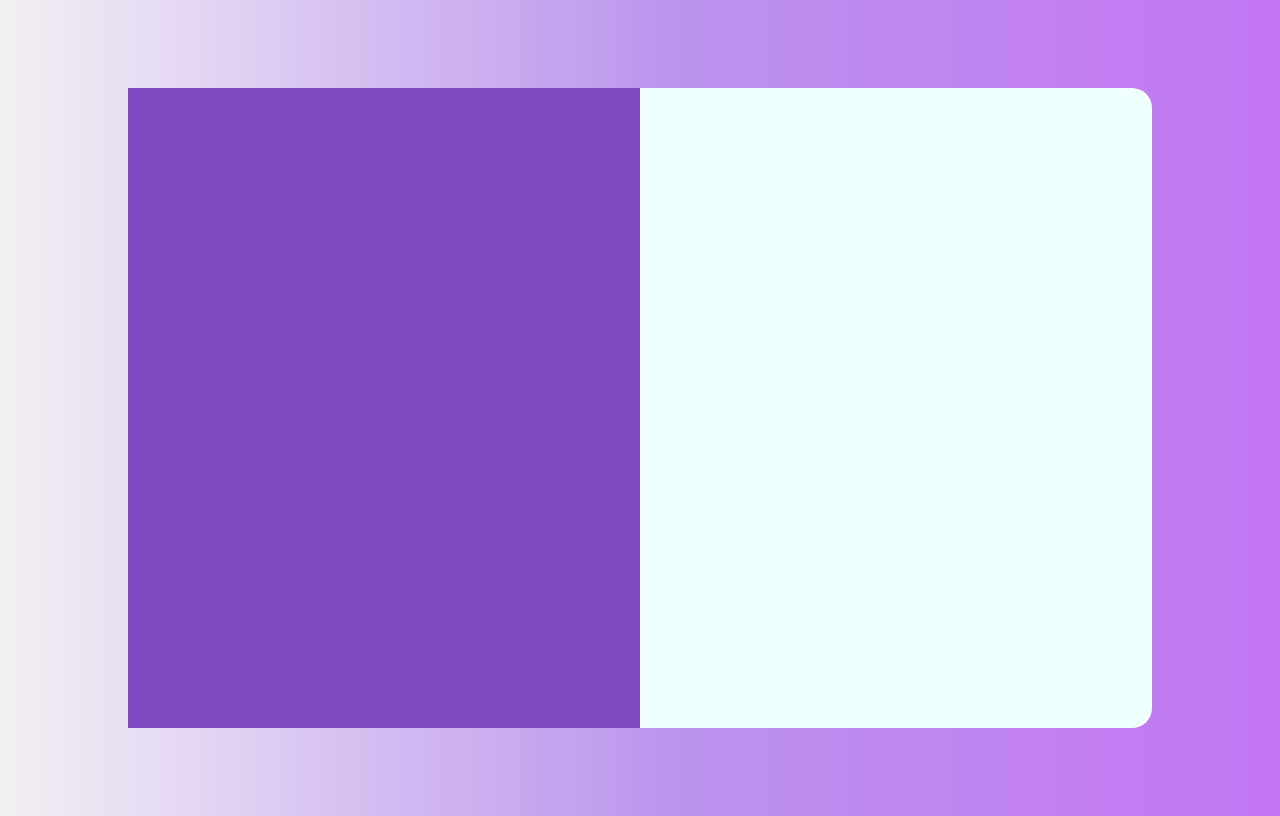
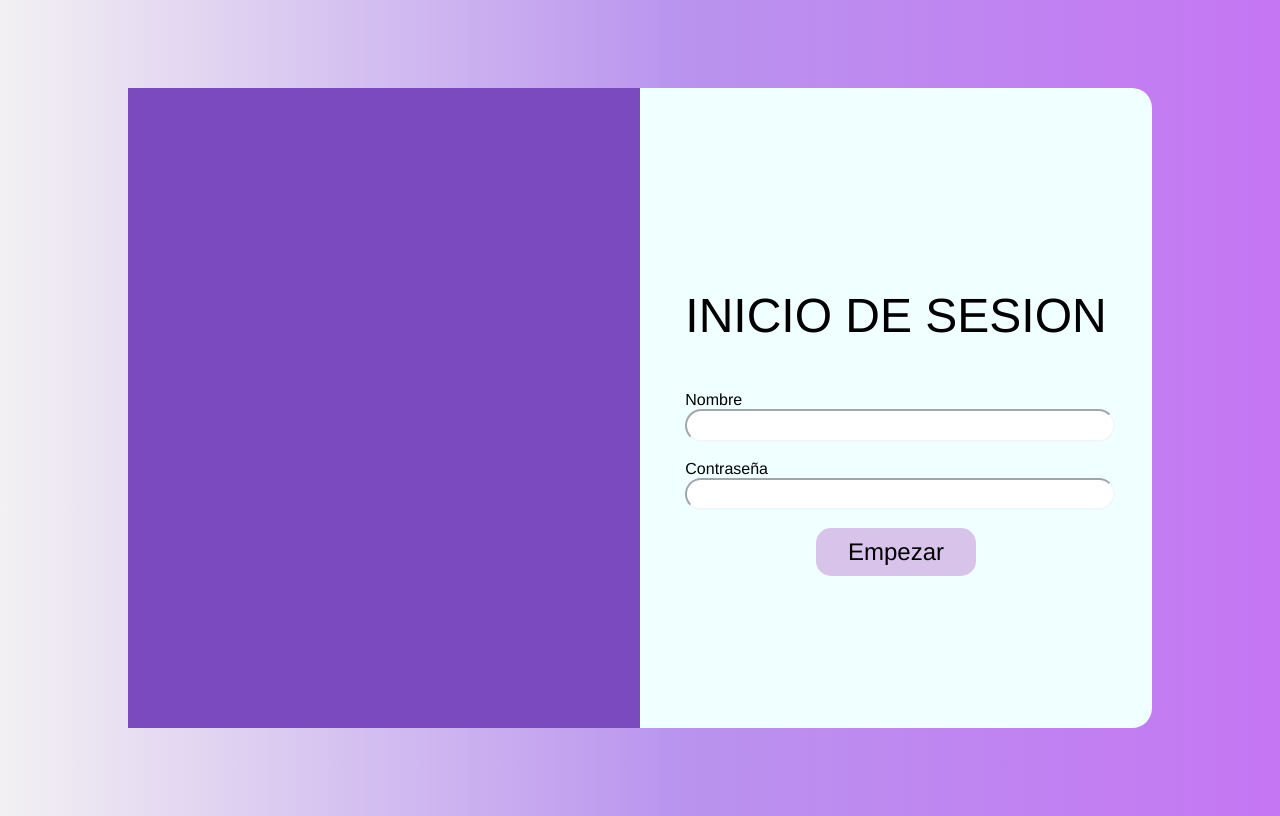
Before and after one commit to MilanesaGav/PROYECTO-DIN, a PHP site: page /2-Iniciar.html in a window 1280 px wide. Run offline with PHP 8.4, Linux system fonts and the light colour scheme.

Commit message:
inicio sesion

```diff
--- a/pag linda/2-Iniciar.html
+++ b/pag linda/2-Iniciar.html
@@ -16,7 +16,14 @@
                 </div>
 
                 <div id="parte2" class="containerDos">
-
+                    <form id="FormInicioSesion">
+                        <p id="TituloForm">INICIO DE SESION</p>
+                        <label class="LabelForm"> Nombre </label> <br>
+                        <input class="InputForm"> <br> <br>
+                        <label class="LabelForm"> Contraseña </label> <br>
+                        <input class="InputForm"> <br> <br>
+                    </form>
+                    <button class="botonsito">Empezar</button>
                 </div>
             </div>
 
--- a/pag linda/style2.css
+++ b/pag linda/style2.css
@@ -14,9 +14,52 @@
 }
 
 #parte1{
+    /*parte de color*/
     background-color: rgb(122, 74, 190);
 }
 
 #parte2{
-   /* background-color: rgb(0, 255, 140);*/
+   /* parte del inicio de sesion (FORM)*/
+   display: flex;
+   flex-direction: column;
+   justify-content: center;
+   align-items: center;
 }
+
+#TituloForm{
+    font-family:'Franklin Gothic Medium', 'Arial Narrow', Arial, sans-serif;
+    font-size: 3em;
+}
+
+.LabelForm{
+    font-family:'Franklin Gothic Medium', 'Arial Narrow', Arial, sans-serif;
+    font-size: 1em;
+}
+
+.InputForm{
+    width:100%;
+    height:2em ;
+    border-color: aliceblue;
+    border-radius: 20px;
+}
+
+
+.botonsito{
+    width: 10rem;
+    height: 3rem;
+    font-family:'Franklin Gothic Medium', 'Arial Narrow', Arial, sans-serif;
+    font-size: 1.5rem;
+    border-radius: 15px;
+    border:0px;
+    background-color: rgb(216, 195, 235);
+}
+
+.botonsito:hover{
+    width: 12rem;
+    font-family:'Franklin Gothic Medium', 'Arial Narrow', Arial, sans-serif;
+    height: 4rem;
+    background: rgba(152, 47, 238, 0.84);
+    box-shadow: 0 0 15px #8b36d5;
+    font-size: 2rem;
+
+}
```
